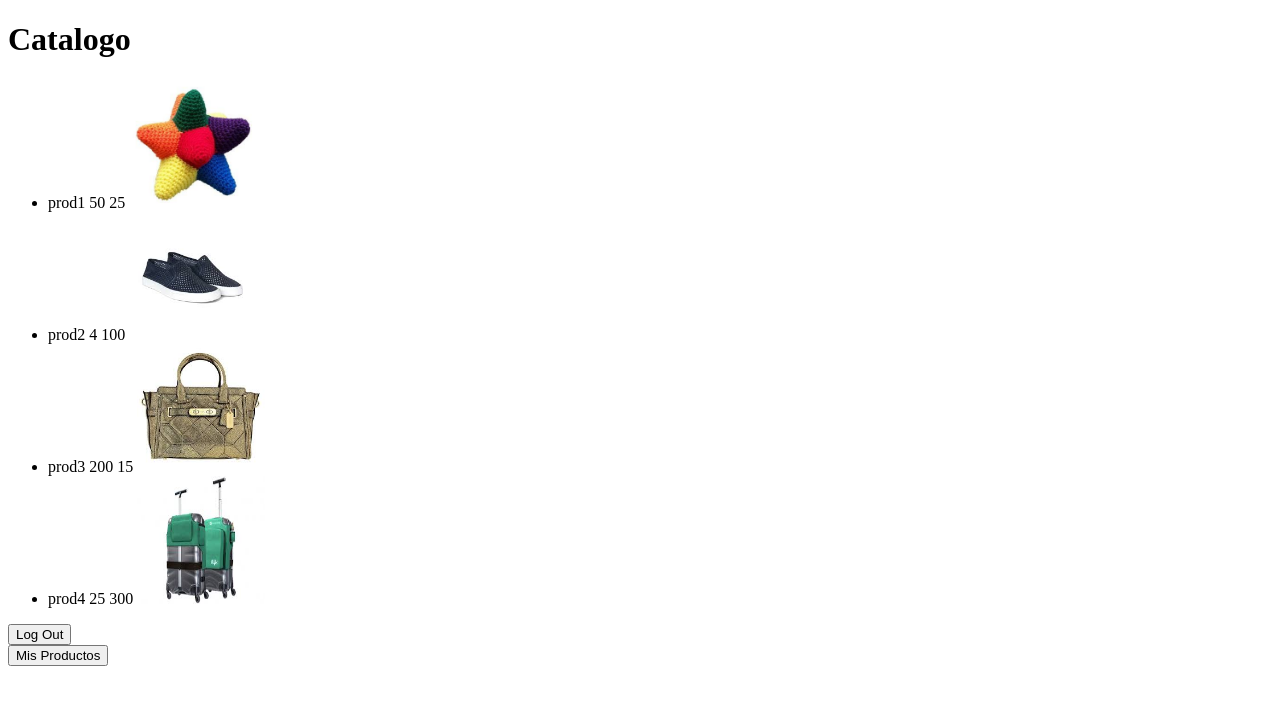
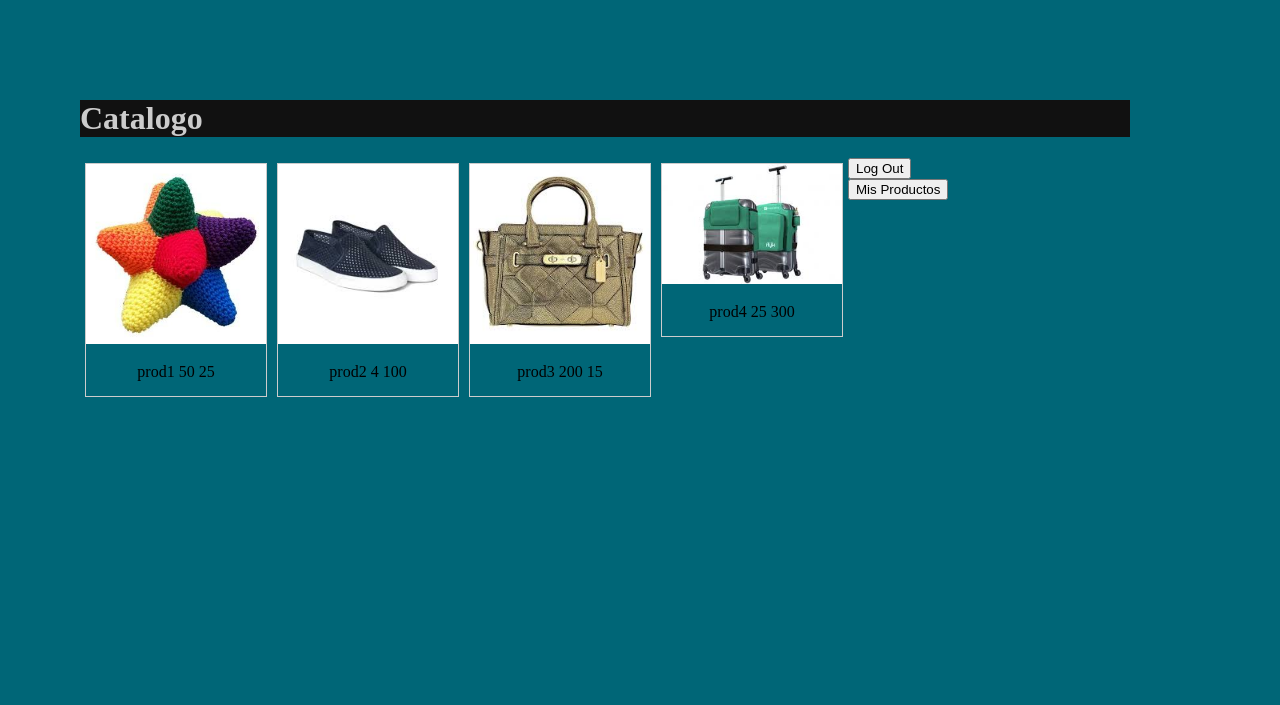
Before and after one commit to fierrof/carrito, a PHP site: page /catalogo.php in a window 1280 px wide. Shown: the top 705 px of the page. Run offline with PHP 8.4, Linux system fonts and the light colour scheme; a user stored in the database is signed in; data comes from the database, SQL or seed files in the repository.

Commit message:
Add files via upload

```diff
--- a/Carrito/catalogo.php
+++ b/Carrito/catalogo.php
@@ -16,25 +16,27 @@ mysqli_close($connection);
 <html>
 <head>
 	<title>Catalogo</title>
+	<link rel="stylesheet" href="style.css">
 </head>
 <body>
 	<h1>Catalogo</h1>
 	<form action="catalogo.php" method="POST">
-		<ul style="none">
 		<?php while ($row = mysqli_fetch_assoc($result)) {?> <!-- preguntar aca que es associated array -->
-			<li>
-				<?php echo $row["nombre"] ." ". $row["cantidad"] ." ". $row["precio"];?>
-				<img src= <?php echo $row["image"]?> alt= <?php echo $row["nombre"]?> style="width:128px;height:128px;">
-			</li><?php } ?>
-		</ul>
+		<div class="gallery">
+			<a target="_blank" href="URL DESCRIPCION DE PRODUCTO">
+				<img src=<?php echo $row["image"]?>  alt=<?php echo $row["nombre"]?> width="300" height="200">
+			</a>
+			<div class="desc"><?php echo $row["nombre"] ." ". $row["cantidad"] ." ". $row["precio"];?></div>
+		</div>
+		<?php } ?>
 	</form>
-
+	<div>
 		<form action="logout.php" method="POST">
 			<input type="submit" name="logout" value="Log Out">
 		</form>
-
 		<form action="mis_productos.php" method="POST">
 			<input type="submit" name="logout" value="Mis Productos">
 		</form>
+	</div>
 </body>
 </html>
--- a/Carrito/mis_productos.php
+++ b/Carrito/mis_productos.php
@@ -15,6 +15,7 @@ mysqli_close($connection);
 <html>
 <head>
 	<title>Mis Productos</title>
+	<link rel="stylesheet" href="style.css">
 </head>
 <body>
 	<h1>Mis Productos </h1>
--- a/Carrito/new_producto.php
+++ b/Carrito/new_producto.php
@@ -66,6 +66,7 @@ mysqli_close($connection);
 <html>
 <head>
 	<title></title>
+	<link rel="stylesheet" href="style.css">
 </head>
 <body>
 	<form action="new_producto.php" enctype="multipart/form-data" method="POST">
--- a/Carrito/new_user.php
+++ b/Carrito/new_user.php
@@ -23,6 +23,7 @@ mysqli_close($connection);
 <html>
 <head>
 	<title></title>
+	<link rel="stylesheet" href="style.css">
 </head>
 <body>
 	<h1>Signup</h1>
--- /dev/null
+++ b/Carrito/style.css
@@ -0,0 +1,53 @@
+body {
+	background-color: #006677;
+	margin-top: 100px;
+	margin-right: 150px;
+	margin-left: 80px;
+}
+
+/*form{
+	display: inline-block;
+	position: fixed;
+	width: 100%;
+	max-width: 350px;
+	height: auto;
+	max-height: 200px;
+	top: 0;
+	right: 0;
+	bottom: 0;
+	left: 0;
+	margin: auto;
+	background: #ccc;
+	padding: 10px;
+}*/
+
+h1 {
+	color: #CCCCCC;
+	background-color: #111111;
+}
+
+.button1 {
+	color: #CCCCCC;
+
+}
+
+div.gallery {
+    margin: 5px;
+    border: 1px solid #ccc;
+    float: left;
+    width: 180px;
+}
+
+div.gallery:hover {
+    border: 1px solid #777;
+}
+
+div.gallery img {
+    width: 100%;
+    height: auto;
+}
+
+div.desc {
+    padding: 15px;
+    text-align: center;
+}
```
Also changed, not shown: Carrito/index.php (+5 -4 lines). Lines whose indentation alone changed are shown as unchanged.
